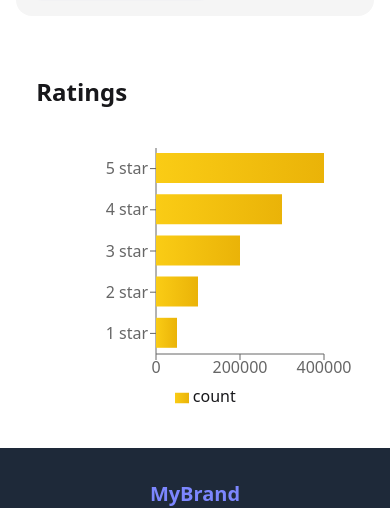
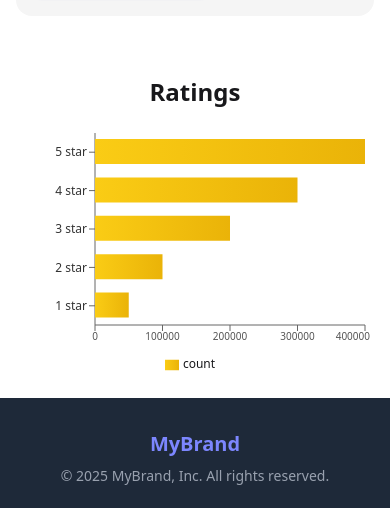
Before and after one commit to mdjunaidjewel/Assignment-08, a React (Vite) app: page /appDetails/1 in a window 390 px wide. Shown: the part 790-1298 px from the top of the page. Built offline with nearby package versions, Linux system fonts and the light colour scheme.

Commit message:
responsive design add

```diff
--- a/src/Pages/AppDetails/AppDetails.jsx
+++ b/src/Pages/AppDetails/AppDetails.jsx
@@ -77,20 +77,38 @@ const AppDetails = () => {
         </div>
       </div>
 
-      <div className="mt-10 w-11/12 mx-auto bg-white rounded-2xl p-5">
-        <h2 className="text-2xl font-semibold mb-5">Ratings</h2>
+      <div className="mt-10 sm:w-11/12 mx-auto bg-white rounded-2xl p-5">
+        <h2 className="text-2xl font-semibold mb-5 text-center sm:text-left">
+          Ratings
+        </h2>
 
-        <ResponsiveContainer width="100%" height={300}>
+        <div className="w-full h-[250px] sm:h-[350px]">
+          <ResponsiveContainer width="100%" height="100%">
             <BarChart
               data={[...ratings].reverse()}
               layout="vertical"
-            margin={{ top: 20, right: 30, left: 60, bottom: 20 }}
             >
-            <XAxis type="number" />
-            <YAxis dataKey="name" type="category" />
-            <Tooltip />
-            <Legend />
 
+
+              <XAxis type="number" tick={{ fontSize: 10, fill: "#555" }} />
+              <YAxis
+                dataKey="name"
+                type="category"
+                tick={{ fontSize: 12, fill: "#333" }}
+                width={70}
+              />
+
+              <Tooltip
+                contentStyle={{
+                  backgroundColor: "#fef9c3",
+                  borderRadius: "8px",
+                }}
+              />
+              <Legend
+                wrapperStyle={{
+                  fontSize: 12,
+                }}
+              />
               <defs>
                 <linearGradient id="yellowGradient" x1="0" y1="0" x2="1" y2="0">
                   <stop offset="0%" stopColor="#facc15" />
@@ -101,11 +119,12 @@ const AppDetails = () => {
               <Bar
                 dataKey="count"
                 fill="url(#yellowGradient)"
-              barSize={30}
-              animationDuration={1000}
+                barSize={25}
+                animationDuration={800}
               />
             </BarChart>
           </ResponsiveContainer>
+        </div>
       </div>
     </div>
   );
```
Lines whose indentation alone changed are shown as unchanged.
